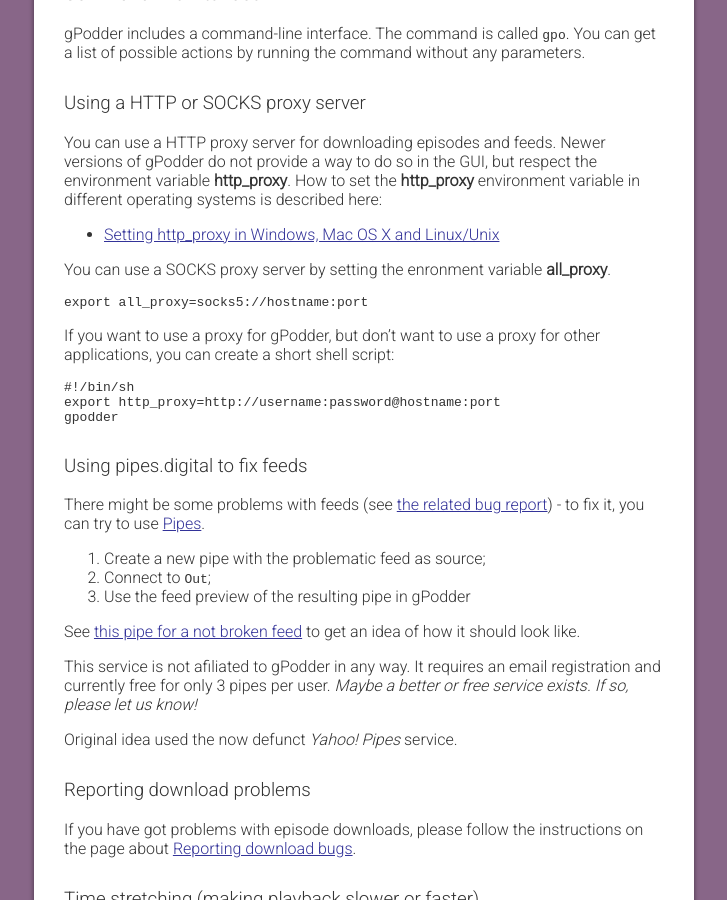
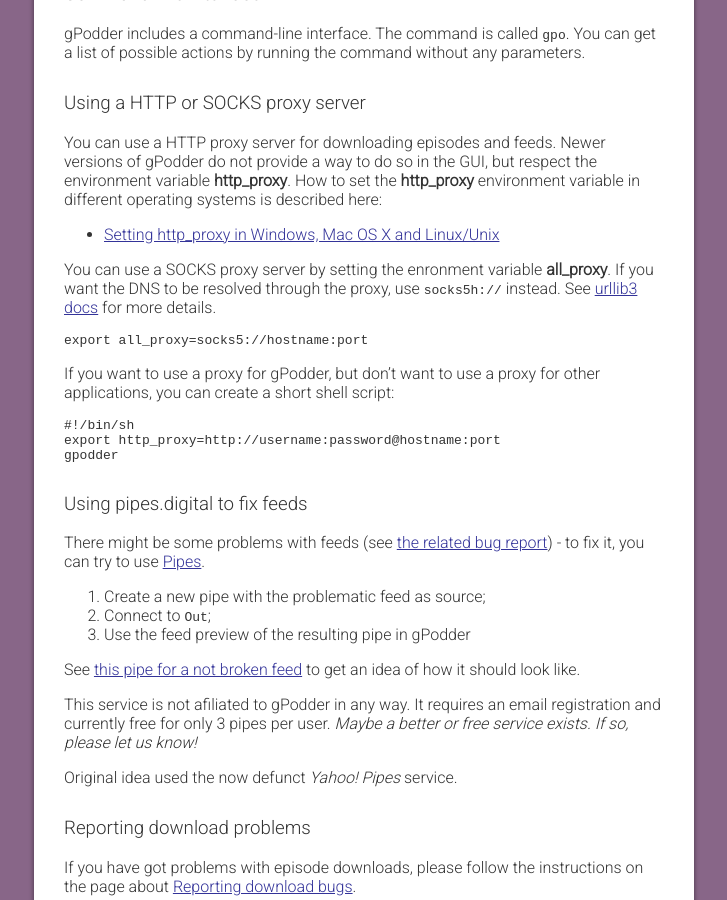
Before and after one commit to gpodder/gpodder.github.io, a Jekyll site: the page built from docs/user-manual.md, in a window 1280 px wide and 900 px high, scrolled down 10675 px. Shown: the whole window, without its empty margins (276-1003 px from the left). Built offline with Jekyll 4.4.1, drawn with Linux system fonts in a browser that asks for light colours; our own code applies the rules of GitHub Pages for plain Markdown files.

Commit message:
Update user-manual.md: Added socks5h:// mention

```diff
--- a/docs/user-manual.md
+++ b/docs/user-manual.md
@@ -325,7 +325,7 @@
 
 -   [Setting http\_proxy in Windows, Mac OS X and Linux/Unix](http://docs.activestate.com/activeperl/5.10/faq/ActivePerl-faq2.html#setting_http_proxy)
 
-You can use a SOCKS proxy server by setting the enronment variable **all\_proxy**.
+You can use a SOCKS proxy server by setting the enronment variable **all\_proxy**. If you want the DNS to be resolved through the proxy, use `socks5h://` instead. See [urllib3 docs](https://urllib3.readthedocs.io/en/stable/advanced-usage.html#socks-proxies) for more details.
 
     export all_proxy=socks5://hostname:port
 
```
